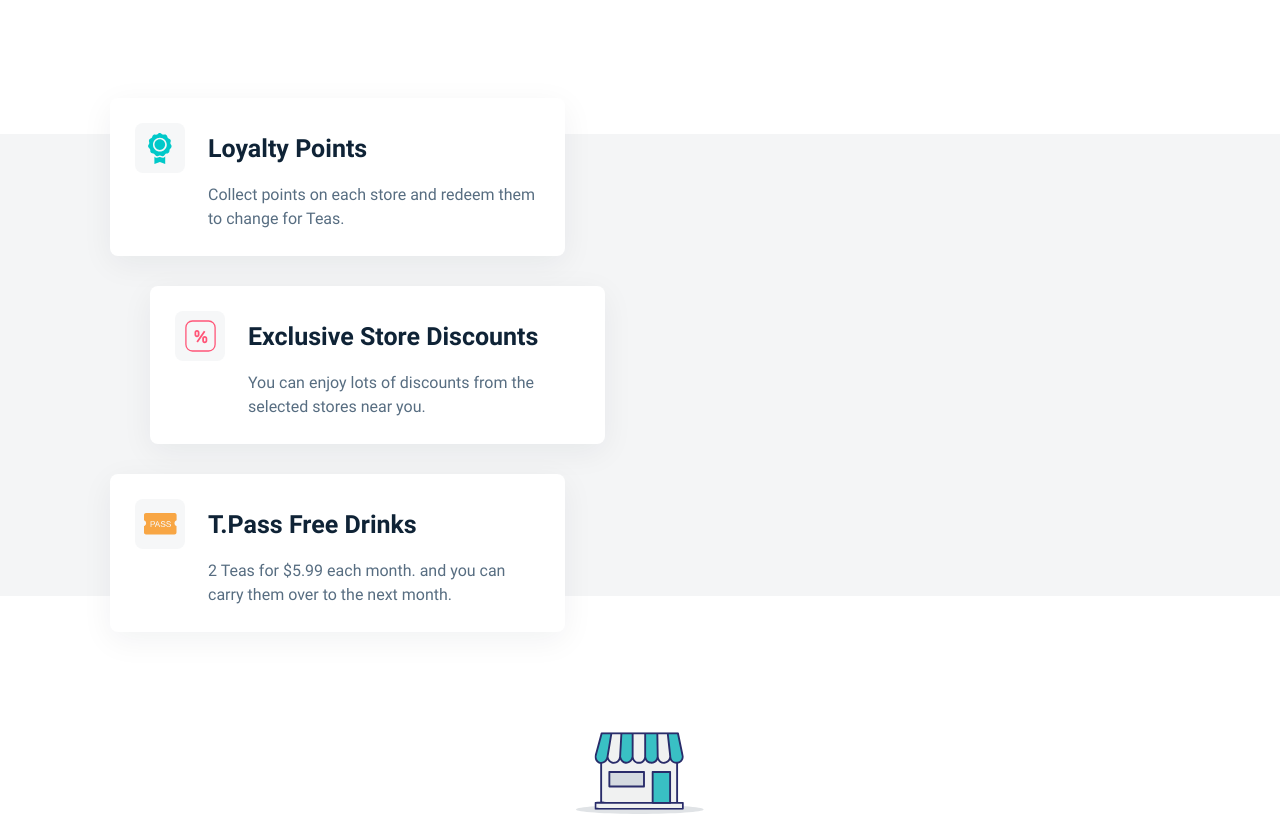
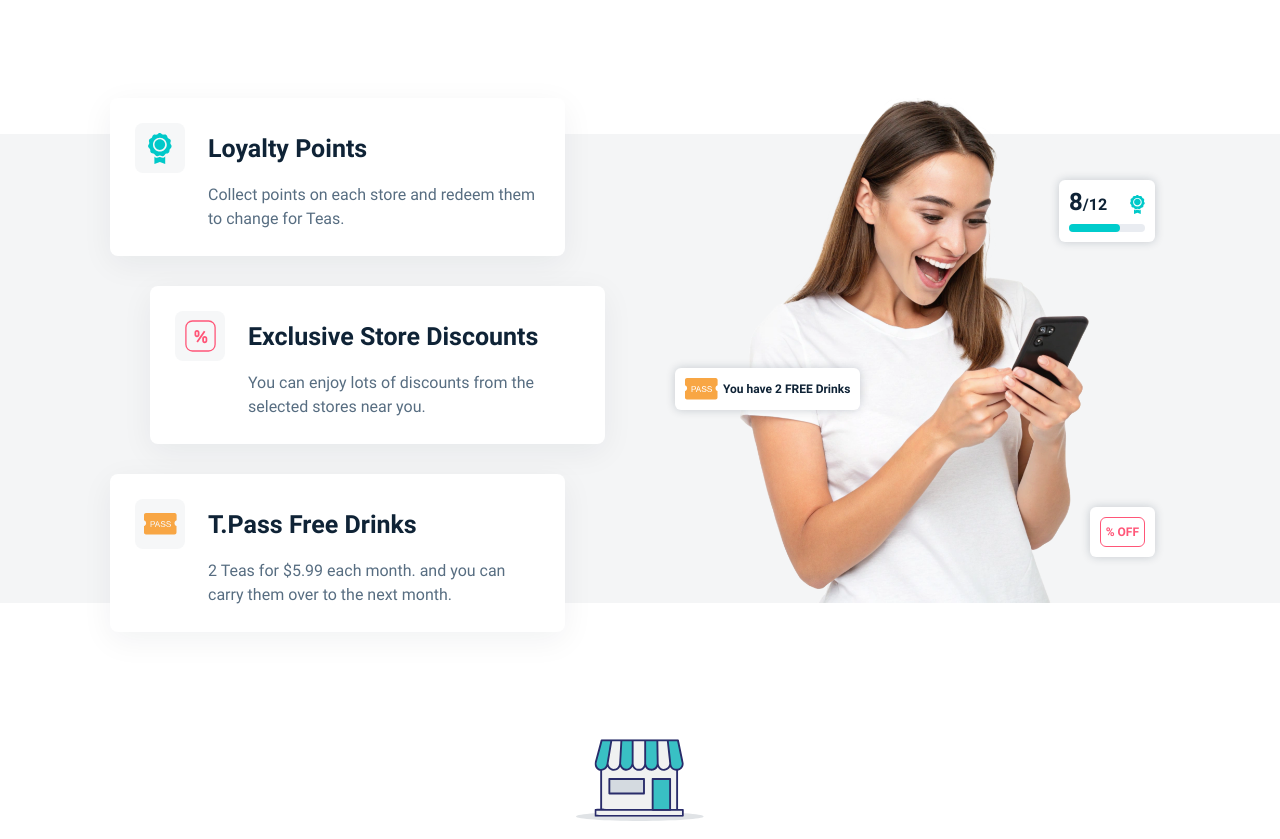
Before and after one commit to helgaNike/tpass, a website built with Vite: page index.html in a window 1280 px wide. Shown: the part 606-1445 px from the top of the page. Built offline with nearby package versions, Linux system fonts and the light colour scheme; files whose address does not match are found by name.

Commit message:
advantages section style

```diff
--- a/css/advantages.css
+++ b/css/advantages.css
@@ -26,3 +26,36 @@
 .advantages__item:not(:last-child) {
     margin-bottom: 30px;
 }
+
+.advantages__inner {
+    display: grid;
+    grid-template-columns: repeat(2, 1fr);
+}
+
+.advantages__illustration {
+    padding-bottom: 36px;
+    position: relative;
+}
+
+.advantages__img {
+    margin: 0 auto;
+    display: block;
+}
+
+
+.advantages__free {
+    top: 50%;
+    left: 35px;
+    position: absolute;
+
+}
+.advantages__points {
+    position: absolute;
+    top: 82px;
+    right: 35px;
+}
+.advantages__discount {
+    position: absolute;
+    right: 35px;
+    bottom: 82px;
+}
--- /dev/null
+++ b/css/message.css
@@ -0,0 +1,54 @@
+.message {
+    background-color: white;
+    border-radius: 6px;
+    padding: 10px;
+    font-size: 0.75rem;
+    color: var(--dark);
+    font-weight: 700;
+    box-shadow: 0 0 10px rgba(15,35,54,0.2);
+}
+
+.message__progress-bar {
+    width: 76px;
+    height: 8px;
+    border-radius: 6px;
+    background-color: #e9ecf1;
+    position: relative;
+    grid-column: 1/3;
+}
+
+.message__progress {
+    height: 100%;
+    position: absolute;
+    left: 0;
+    width: 66.7%;
+    background-color: var(--accent);
+    border-radius: 6px;
+}
+
+.message__points {
+    font-size: 1rem;
+    line-height: 1;
+}
+
+
+.message--free {
+    display: inline-flex;
+    align-items: center;
+    gap: 5px;
+}
+
+.message--points {
+    display: grid;
+    grid-template-columns: 1fr 15px;
+    align-items: end;
+    gap: 10px;
+}
+
+.badge {
+    color: #FF5678;
+    border: 1px solid #FF5678;
+    border-radius: 6px;
+    padding: 5px;
+    display: inline-flex;
+}
--- a/css/style.css
+++ b/css/style.css
@@ -5,6 +5,7 @@
 
  @import './btn';
  @import './text-input';
+ @import './message';
  @import './footer-menu';
  @import './logo';
  @import './main-menu';
--- a/css/typography.css
+++ b/css/typography.css
@@ -47,6 +47,10 @@ img {
   overflow: hidden;
 }
 
+.big {
+  font-size: 1.5rem;
+}
+
 
 
 
--- a/index.html
+++ b/index.html
@@ -74,8 +74,24 @@
             </div>
           </li>
         </ul>
+       <div class="advantages__illustration">
+          <img src="./img/advantages-section.png" alt="" class="advantages__img" width="350">
+          <div class="message message--free advantages__free">
+            <img src="./img/free.svg" alt="">
+            <p>You have 2 FREE Drinks</p>
+          </div>
+          <div class="message message--points advantages__points">
+            <div class="message__points"><span class="big">8</span>/12</div>
+            <img src="./img/loyalty.svg" alt="" class="message__ico">
+            <div class="message__progress-bar">
+              <div class="message__progress"></div>
+            </div>
+          </div>
+          <div class="message advantages__discount">
+            <div class="badge">% OFF</div>
+          </div>
+       </div>
       </div>
-
     </section>
 
     <section class="get-app container">
```
Also changed, not shown: public/img/advantages-section.png (added).
